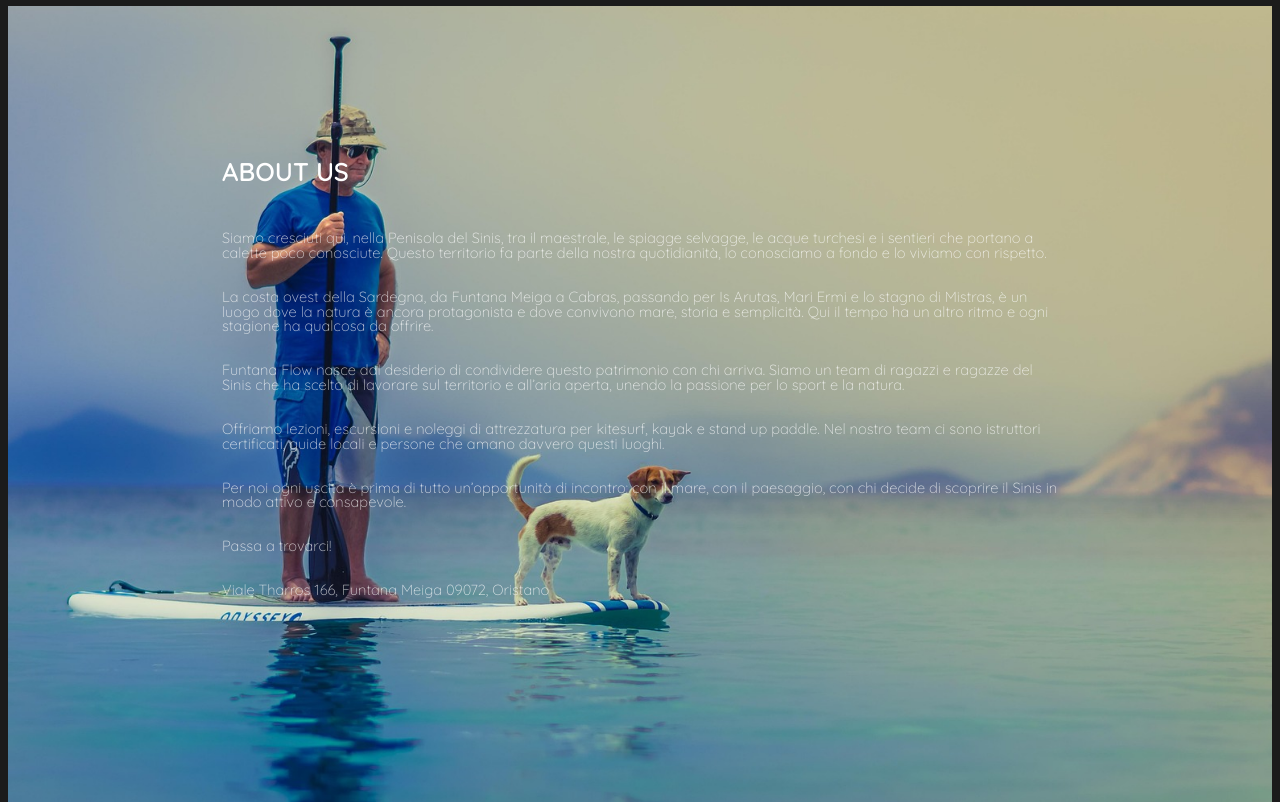
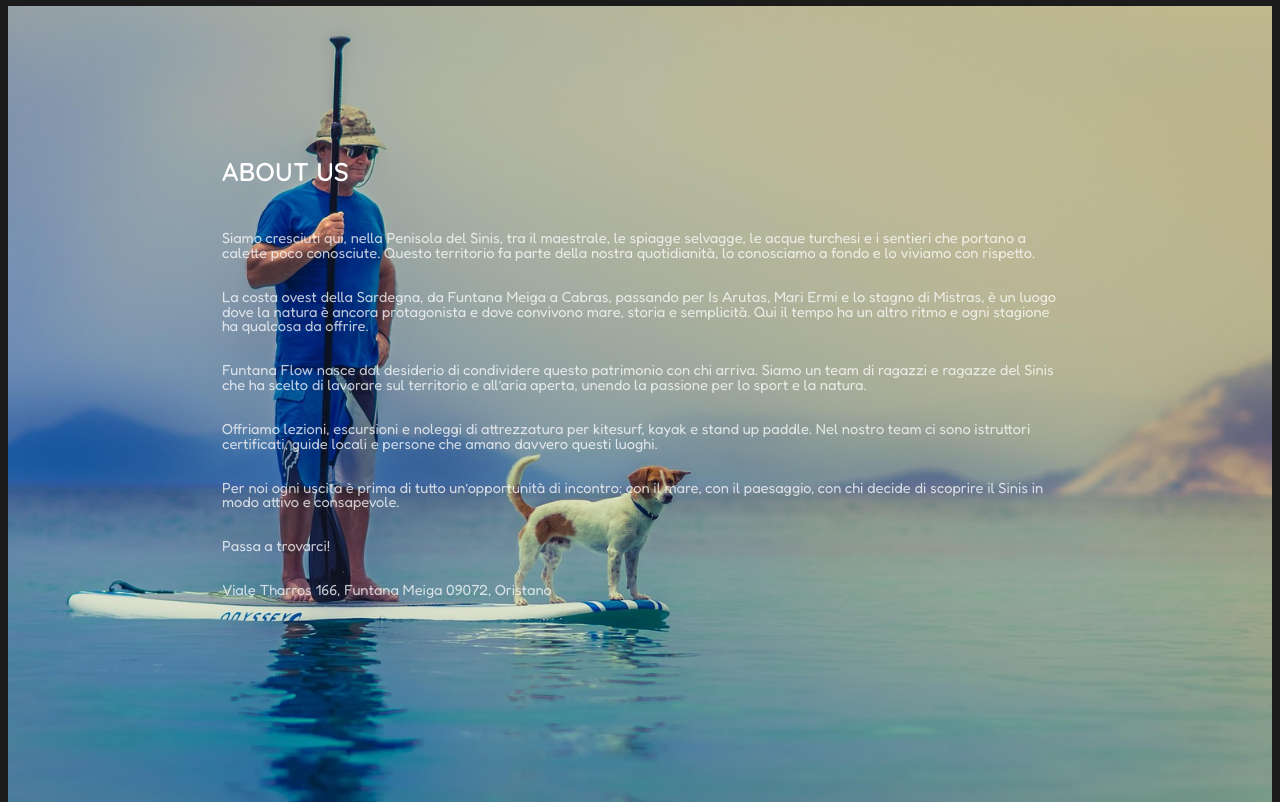
Before and after one commit to animamana/funtanaflow1.1, a PHP site: page /aboutus.html in a window 1280 px wide. Shown: the part 48-850 px from the top of the page. Run offline with PHP 8.4, Linux system fonts and the light colour scheme.

Commit message:
Update main.css

```diff
--- a/assets/css/main.css
+++ b/assets/css/main.css
@@ -3,8 +3,10 @@
 @import url("https://fonts.googleapis.com/css?family=Lobster|Open+Sans:300,400,600,700,800");
 
 @import url('https://fonts.googleapis.com/css2?family=Fredoka:wght@300..700&family=Quicksand:wght@300..700&display=swap');
-@import url('https://fonts.googleapis.com/css2?family=Fredoka:wght@300..700&family=Quicksand:wght@300..700&display=swap');
-	Road Trip by TEMPLATED
+
+@import url('https://fonts.googleapis.com/css2?family=Fredoka:wght@300..700&family=Indie+Flower&family=Quicksand:wght@300..700&display=swap');
+
+Road Trip by TEMPLATED
 	templated.co @templatedco
 	Released for free under the Creative Commons Attribution 3.0 license (templated.co/license)
 */
@@ -1691,10 +1693,13 @@
 
 	p {
 
+
+.quicksand-<uniquifier> {
   font-family: "Quicksand", sans-serif;
   font-optical-sizing: auto;
-  font-weight: 300;
+  font-weight: <weight>;
   font-style: normal;
+}
 
 		margin: 0 0 2em 0;
 	}
@@ -3658,7 +3663,7 @@
 
 		#banner p {
 			color: rgba(255, 255, 255, 0.85);
-			font-size: 1.75em;
+			font-size: 2.25em;
 		}
 
 	@-moz-keyframes more {
```
